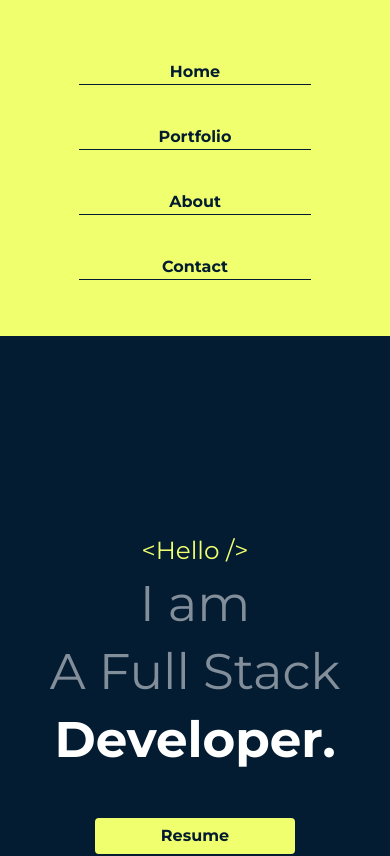
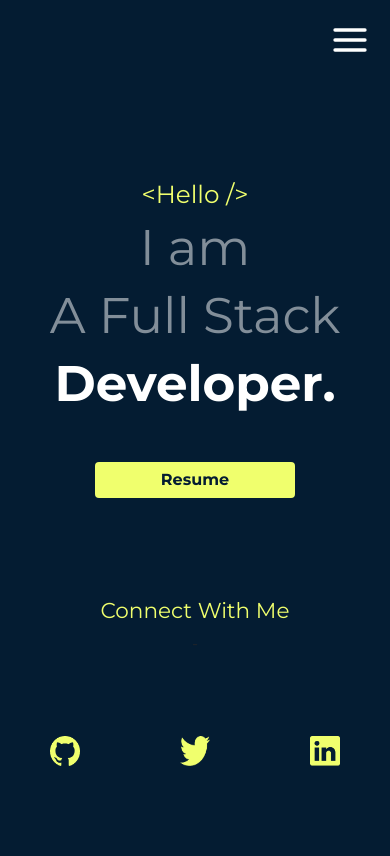
Before and after one commit to Qunnderrie1/PortfolioWebsite, a React (Create React App) app in the folder portfolioapp/: page / in a window 390 px wide. Shown: the top 856 px of the page. Built offline with nearby package versions, Linux system fonts and the light colour scheme; the HTML template or start-up script is replaced by a standard one.

Commit message:
added animations

```diff
--- a/portfolioapp/src/App.css
+++ b/portfolioapp/src/App.css
@@ -3,20 +3,37 @@ body{
   font-family: 'Montserrat', sans-serif;
   cursor: auto ;
 }
+a:visited{
+  color: #F0FF6D;
+}
+
+.openMenu{
+  display: none;
+}
+.closeMenu{
+  display:none;
+}
+.hamburgerMenu{
+  display: none;
+}
+
 .App {
   text-align: center;
   position: relative;
   padding:0;
 }
+
 .navContainer{
   display: flex;
   flex-direction: row;
-  justify-content: flex-end;
+  justify-content: space-evenly;
   width: 100%;
   height: 150px;
   padding: 20px;
 
+
 }
+
 .nav-items{
   color: white;
   justify-content: center;
@@ -25,16 +42,25 @@ body{
   list-style-type: none;
   display:flex;
   gap: 20px;
-
-
 }
 
+.close{
+  display: flex;
+  justify-content: space-between;
+  align-items: center;
+  flex-direction: row;
+  padding: 20px;
+  width: 100%;
+}
 .nav{
   display: flex;
   justify-content: space-between;
   align-items: center;
   flex-direction: row;
   padding: 20px;
+  width: 100%;
+
+
 }
 .logo{
   color: #F0FF6D;
@@ -43,18 +69,15 @@ body{
 a{
   color:white;
   text-decoration: none;
-  transition: 0.3s;
+  transition: all 0.3s ease-in-out;
 }
 a:hover{
   color: #F0FF6D;
   font-weight: bold;
-  text-decoration-style: wavy;
-
-
 }
 
 .headerContainer{
-  margin-top: 200px;
+  margin-top: 100px;
   text-align: start;
 }
 .helloText{
@@ -268,36 +291,56 @@ span{
 
 
 @media screen and (max-width: 1162px) {
+  .openMenu{
+    display: inline-block;
+    margin: 20px;
+  }
+  .closeMenu{
+    display: inline-block;
+    margin: 20px;
+  }
 
+  .hamburgerMenu{
+    display: inline-block;
+  }
+
+  a:visited{
+    color: #041C32;
+  }
 
   li{
     margin-top: 20px;
     text-align: center;
     list-style-type: none;
-    border-bottom:#041C32 1px solid;
     width: 75%;
   }
   li::marker{
     color: #F0FF6D;
   }
 
-  .navContainer{
-    align-items: flex-start;
+  .nav{
+    background-color: #F0FF6D;
+    align-items: center;
     width: 100%;
+    display: inline-block;
 
   }
-  .nav{
-    align-items: center;
-    width: 100%;
-    display: inline;
+  .close{
+   display: none;
+
   }
   a{
     color: #041C32;
     font-weight: bold;
   }
   .navContainer{
-    background-color: #F0FF6D;
+    padding: 0;
+    width: 100%;
     height: fit-content;
+    display: flex;
+    align-items: flex-end;
+    justify-content: flex-end;
+    flex-direction: column-reverse;
   }
   .nav-items{
     display: flex;
--- a/portfolioapp/src/Componets/NavBar.jsx
+++ b/portfolioapp/src/Componets/NavBar.jsx
@@ -1,5 +1,11 @@
 import React from 'react'
 import '../App.css'
+import {FiMenu }  from 'react-icons/fi'
+import { HiOutlineX}  from 'react-icons/hi'
+import { useState } from 'react'
+import { motion} from 'framer-motion'
+
+
 
 
 
@@ -8,23 +14,42 @@ import '../App.css'
 
  function NavBar() {
 
+const [handle , setHandle] = useState(true)
 
 
 
+const NavBar = () => {
+  setHandle(!handle)
+}
   return (
 
 
-    <div className='navContainer'>
-        <div className='nav container '>
+    <div className='navContainer '>
+     <div
+     className={handle ? 'close container' : 'nav container'}>
+      <div className="logo">
       <h4 className='logo'>&#x3D;&gt; Qunnderrie Snelling</h4>
+      </div>
     <ul className='nav-items'>
-            <li><a href='#'>Home</a></li>
+        <li><a href='#home'>Home</a></li>
         <li><a href='#project'>Portfolio</a></li>
         <li><a href='#about'>About</a></li>
         <li><a href='#contact'>Contact</a></li>
     </ul>
     </div>
+      <div onClick={NavBar} className='hamburgerMenu' >
+       {
+        handle ?  <FiMenu className='openMenu' color='white' size="40px" /> : <HiOutlineX className='closeMenu'  color='white' size="40px" />
+
+
+       }
+
       </div>
+
+
+    </div>
+
+
   )
 }
 
```
Lines whose indentation alone changed are shown as unchanged.
